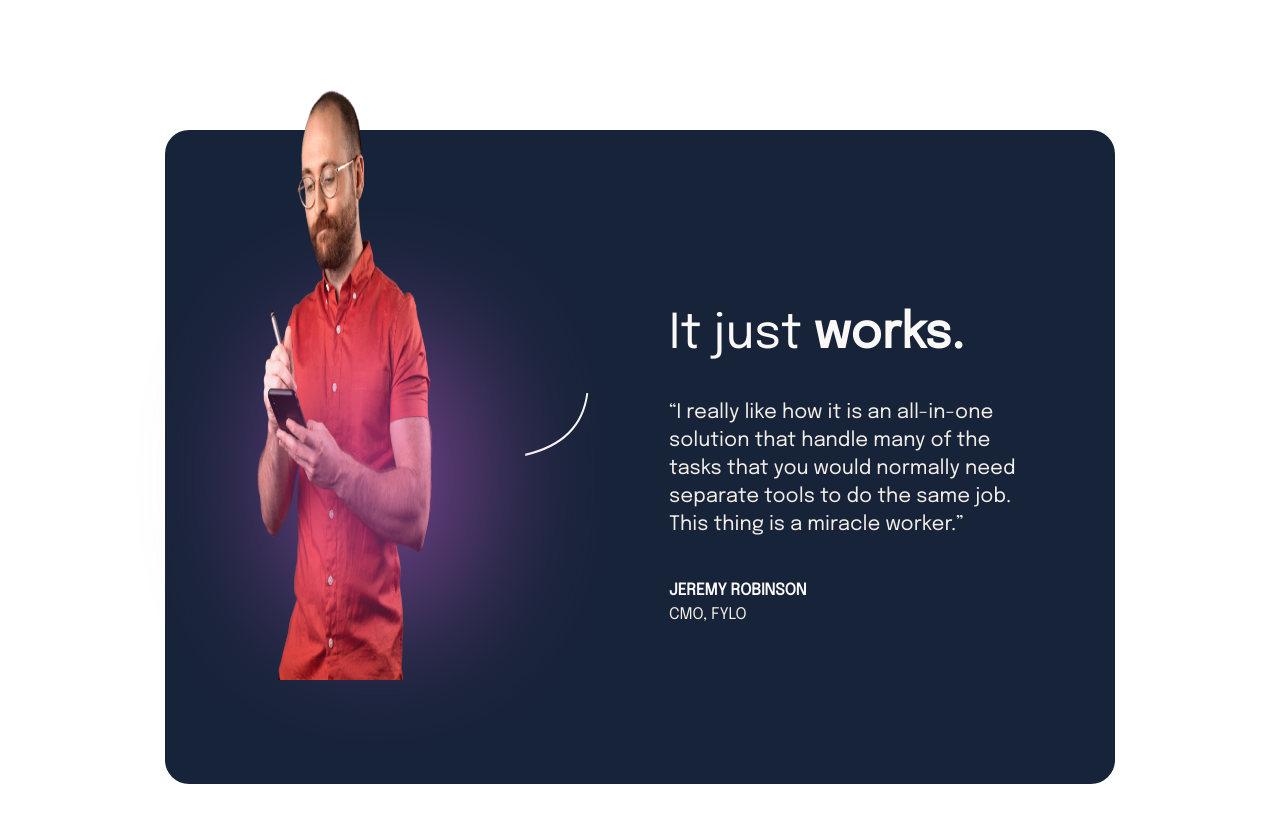
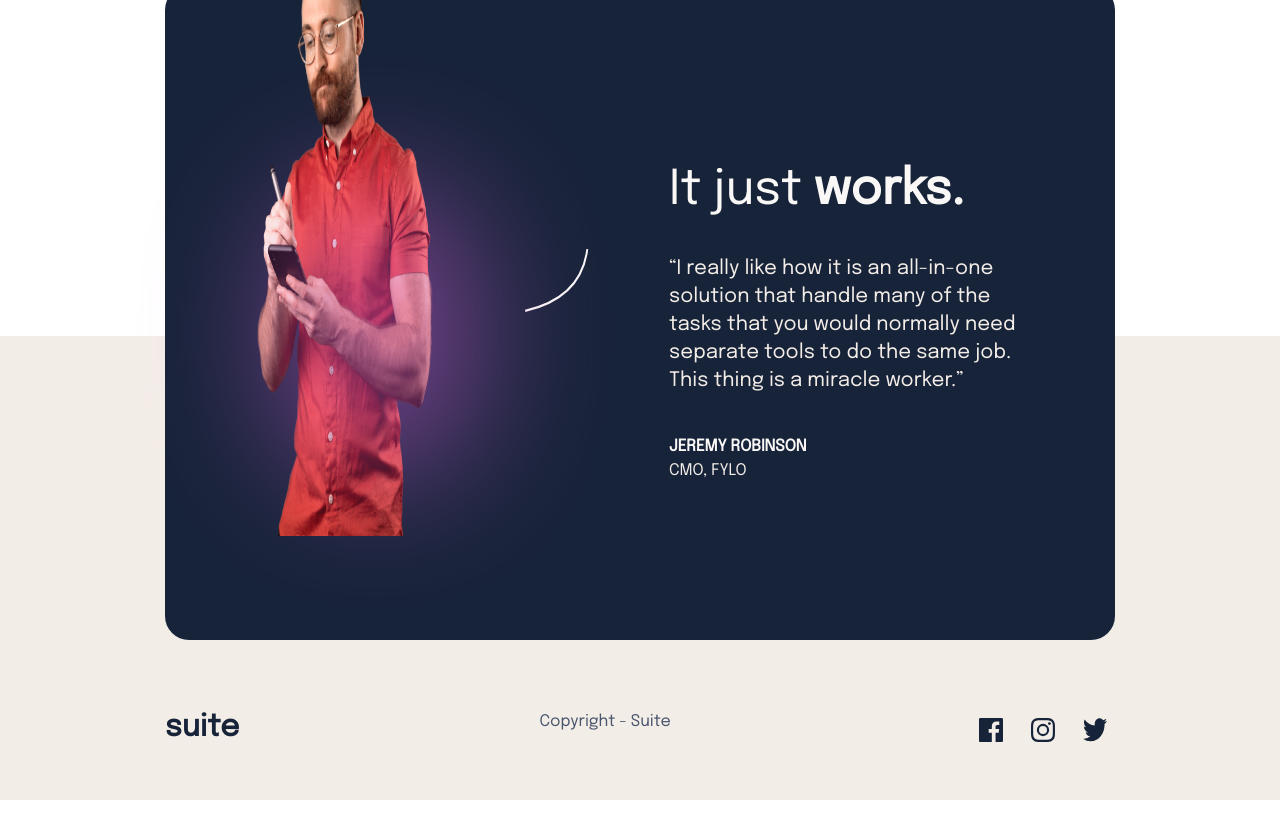
Before and after one commit to mozammilkarim/frontend-mentor.io-2, a React (Vite) app: page / in a window 1280 px wide. Shown: the top 838 px of the page. After the commit the page ends 800 px from the top, so only its background shows below. Built offline with nearby package versions, Linux system fonts and the light colour scheme.

Commit message:
footer section made for website

```diff
--- a/src/App.jsx
+++ b/src/App.jsx
@@ -1,14 +1,18 @@
 import './App.css'
+import Footer from './components/Footer'
 import ItJustWorksSection from './components/ItJustWorksSection'
 import SuperSolution from './components/SuperSolution'
 import TopSection from './components/TopSection'
 function App() {
   return (
-    <div className="xl:px-[165px] xl:py-[50px] p-3">
-      {/* <TopSection/>
+    <>
+      <div className="xl:px-[165px] xl:py-[50px] p-3 ">
+        {/* <TopSection/>
       <SuperSolution/> */}
-      <ItJustWorksSection/>
-    </div>
+        {/* <ItJustWorksSection /> */}
+      </div>
+      <Footer />
+    </>
   )
 }
 
--- /dev/null
+++ b/src/components/Footer.jsx
@@ -0,0 +1,34 @@
+import React from 'react'
+import facebook from "../../assets/icon-facebook.svg";
+import instagram from "../../assets/icon-instagram.svg";
+import twitter from "../../assets/icon-twitter.svg";
+import ItJustWorksSection from './ItJustWorksSection';
+
+const Footer = () => {
+    return (
+        <>
+            <div className=' bg-[#F3EDE7] md:h-[464px]    absolute bottom-0 w-full xl:px-[165px] xl:py-[50px] p-3 pb-40'>
+                <div className='relative bottom-[30rem]'>
+
+                    <ItJustWorksSection />
+                </div>
+            </div>
+            <div className='w-full static md:absolute bottom-0  flex sm:flex-row flex-col  justify-between  xl:px-[165px] xl:py-[50px] p-3  pb-40'>
+                {/* <div> */}
+
+                <h2 className='text-3xl text-[#172339] font-bold'>suite</h2>
+                {/* <SecondaryButton text='Request Beta Access' /> */}
+                <p className='font-normal text-base text-[#49566D]'>Copyright - Suite</p>
+                <div className='flex gap-3'>
+                    <img src={facebook} alt="socials" className='p-2 h-10 w-10 cursor-pointer' />
+                    <img src={instagram} alt="socials" className='p-2 h-10 w-10 cursor-pointer' />
+                    <img src={twitter} alt="socials" className='p-2 h-10 w-10 cursor-pointer' />
+
+                </div>
+                {/* </div> */}
+            </div>
+        </>
+    )
+}
+
+export default Footer
```
